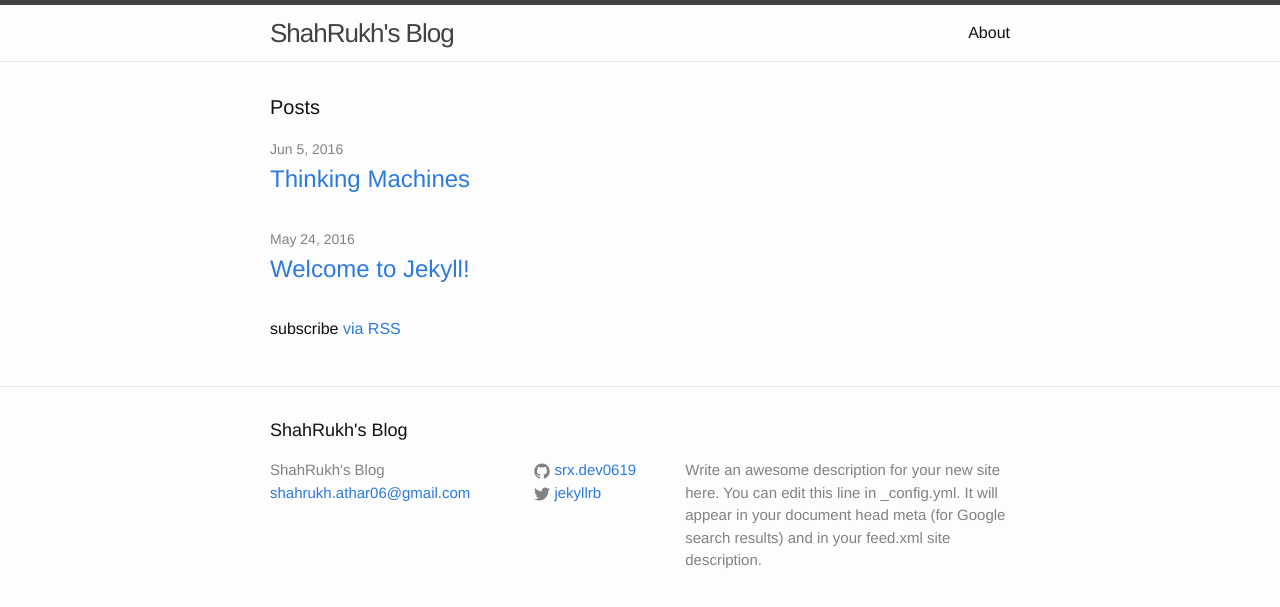
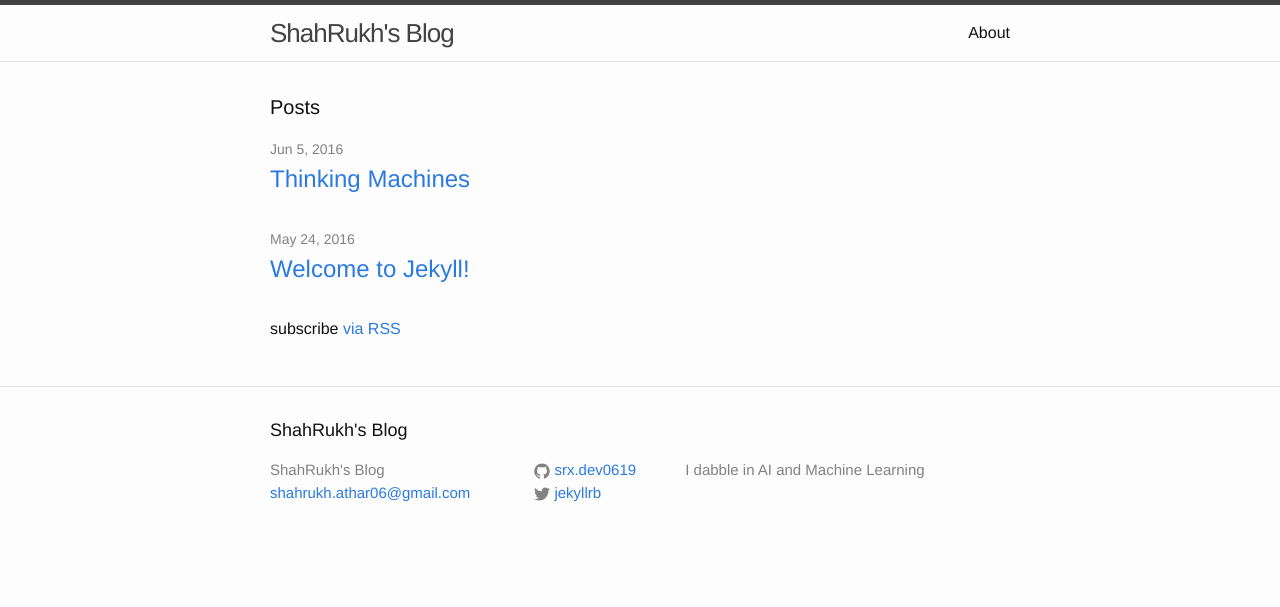
Before and after one commit to shahrukhathar/shahrukhathar.github.io, a Jekyll site: the page built from index.html, in a window 1280 px wide. Shown: the top 607 px of the page. Built offline with Jekyll 4.4.1, drawn with Linux system fonts in a browser that asks for light colours.

Commit message:
Description

```diff
--- a/_config.yml
+++ b/_config.yml
@@ -9,9 +9,7 @@
 title: ShahRukh's Blog
 email: shahrukh.athar06@gmail.com
 description: > # this means to ignore newlines until "baseurl:"
-  Write an awesome description for your new site here. You can edit this
-  line in _config.yml. It will appear in your document head meta (for
-  Google search results) and in your feed.xml site description.
+  I dabble in AI and Machine Learning
 baseurl: "" # the subpath of your site, e.g. /blog
 url: "http://yourdomain.com" # the base hostname & protocol for your site
 twitter_username: jekyllrb
```
